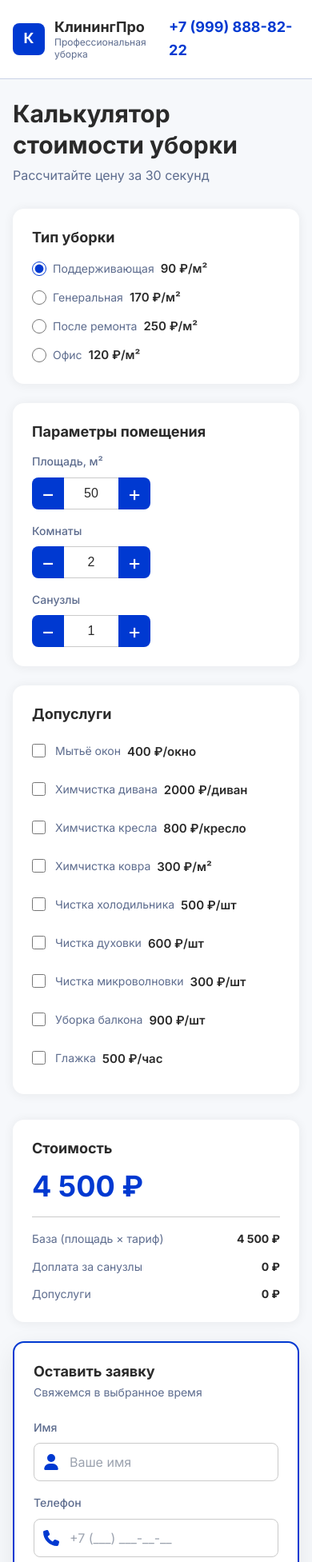
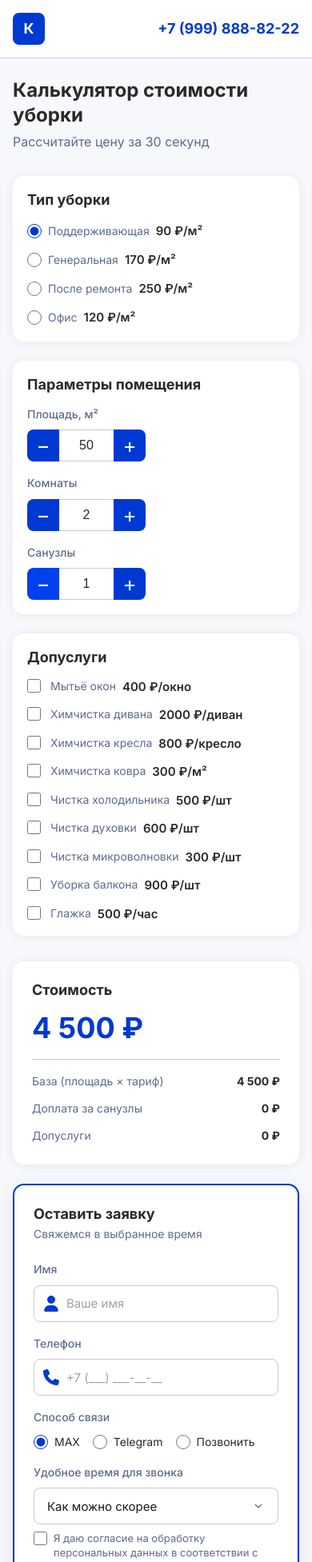
Before and after one commit to Vi-Stakhanov/cleaning-calc-react, a React (Vite) app: page / in a window 390 px wide. Shown: the top 1953 px of the page at 80% size. Built offline with nearby package versions, Linux system fonts and the light colour scheme.

Commit message:
Контрольная

```diff
--- a/src/App.css
+++ b/src/App.css
@@ -206,10 +206,6 @@ body {
 
 }
 
-.price-row:last-child{
-
-}
-
 .price-row span:nth-child(2){
   color: var(--color-text);
   font-weight: 700;
@@ -263,12 +259,12 @@ body {
 
 .input {
   width: 100%;
-  height: 48px;
-  padding: 0 16px 0 44px;
+  height: 46px;
+  padding: 0 16px 0 40px;
   border: 1px solid var(--color-border);
   border-radius: 8px;
   font-family: 'Inter', -apple-system, BlinkMacSystemFont, sans-serif;
-  font-size: 16px;
+  font-size: 15px;
   transition: all 0.2s;
   background: var(--color-surface);
   color: #1a1a1a;
@@ -329,12 +325,12 @@ body {
 /* Select */
 .select {
   width: 100%;
-  height: 48px;
+  height: 46px;
   padding: 0 40px 0 16px;
   border: 1px solid var(--color-border);
   border-radius: 8px;
   font-family: 'Inter', -apple-system, BlinkMacSystemFont, sans-serif;
-  font-size: 16px;
+  font-size: 15px;
   background: var(--color-surface);
   appearance: none;
   -webkit-appearance: none;
@@ -349,7 +345,6 @@ body {
 .select:focus {
   outline: none;
   border-color: var(--color-primary);
-  box-shadow: 0 0 0 3px rgba(37, 99, 235, 0.1);
 }
 
 /* Кнопка */
@@ -371,7 +366,6 @@ body {
 
 .button:hover:not(:disabled) {
   background: var(--color-primary-hover);
-  transform: translateY(-2px);
   box-shadow: 0 8px 20px rgba(37, 99, 235, 0.4);
 }
 
@@ -403,6 +397,7 @@ body {
   display: flex;
   justify-content: space-between;
   align-items: center;
+  gap: 8px;
 }
 
 .footer-socials {
@@ -431,14 +426,14 @@ body {
 }
 
 .footer-brand {
+  display: flex;
+  gap: 8px;
   font-size: 14px;
   color: var(--color-text);
-  margin-right: 12px;
   font-weight: 400;
 }
 
 .footer-brand a {
-  margin-right: 12px;
   color: var(--color-primary);
 }
 
@@ -530,6 +525,10 @@ body {
   border-color: var(--color-primary);
 }
 
+#privacy{
+  flex-shrink: 0;
+}
+
 /* Мобильная версия */
 @media (max-width: 1023px) {
   .cta-block {
@@ -548,6 +547,7 @@ body {
   accent-color: var(--color-primary);
   width: 18px;
   height: 18px;
+  flex-shrink: 0;
   cursor: pointer;
 }
 
@@ -597,7 +597,7 @@ body {
 }
 
 .qty-counter button:disabled {
-
+  background: var(--color-primary-hover);
   cursor: not-allowed;
 }
 
@@ -682,6 +682,54 @@ body {
 }
 
 @media (max-width: 767px) {
+  .header-inner{
+    padding: 16px;
+  }
+
+  .header-right{
+    display: none;
+  }
+
+  .header-title{
+    font-size: 14px;
+  }
+
+  .header-subtitle {
+    font-size: 10px;
+  }
+
+  .page-title{
+    font-size: 24px;
+  }
+
+  .footer-inner{
+    padding: 16px;
+    flex-direction: column;
+  }
+
+  .footer-brand{
+    flex-direction: column;
+    text-align: center;
+  }
+
+  .extra-item{
+    min-height: 0;
+    flex-direction: column;
+    align-items: flex-start;
+    row-gap: 10px;
+  }
+
+  .extra-item .qty-counter{
+    margin-left: auto;
+  }
+
+  .checkbox-list{
+    gap: 16px;
+  }
+
+  .card{
+    padding: 18px;
+  }
 
 }
 
--- a/src/App.jsx
+++ b/src/App.jsx
@@ -48,7 +48,7 @@ export default function App() {
             <div className="header-logo-icon">
               <span>К</span>
             </div>
-            <div>
+            <div className='header-right'>
               <h1 className="header-title">КлинингПро</h1>
               <p className="header-subtitle">Профессиональная уборка</p>
             </div>
@@ -98,7 +98,7 @@ export default function App() {
           </div>
           <div className="footer-brand">
             <Link to="/privacy">Политика конфиденциальности</Link>
-            Сделано в <strong>calclead</strong>
+            <span>Сделано в <strong>calclead</strong></span>
           </div>
         </div>
       </footer>
--- a/src/components/LeadForm.jsx
+++ b/src/components/LeadForm.jsx
@@ -247,7 +247,7 @@ export default function LeadForm({ state, result }) {
           id="privacy"
           checked={privacyAgreed}
           onChange={(e) => setPrivacyAgreed(e.target.checked)}
-          style={{ marginTop: '3px', accentColor: 'var(--color-primary)', width: '18px', height: '18px' }}
+          style={{ marginTop: '1px', accentColor: 'var(--color-primary)', width: '17px', height: '17px' }}
           required
         />
         <label htmlFor="privacy" style={{ fontSize: '13px', color: 'var(--color-text-secondary)', lineHeight: '1.4' }}>
```
